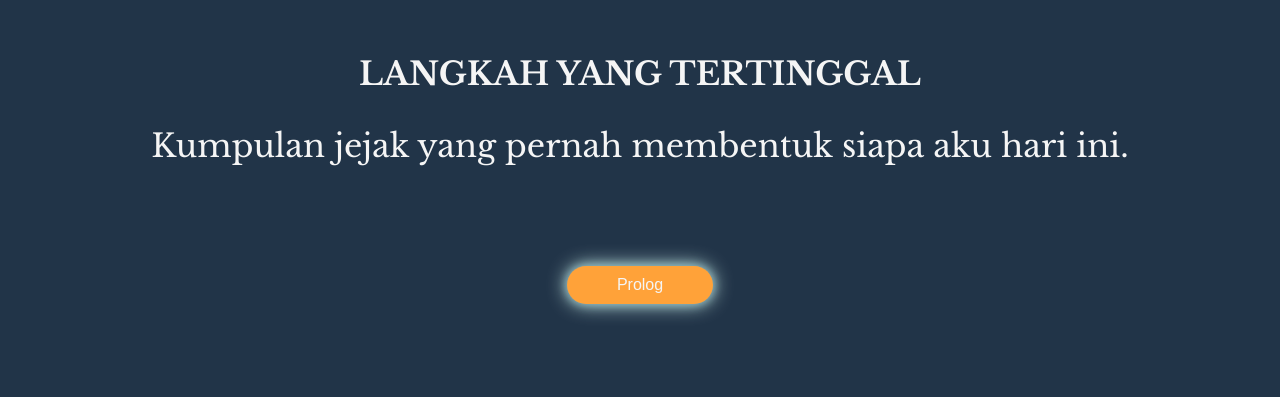
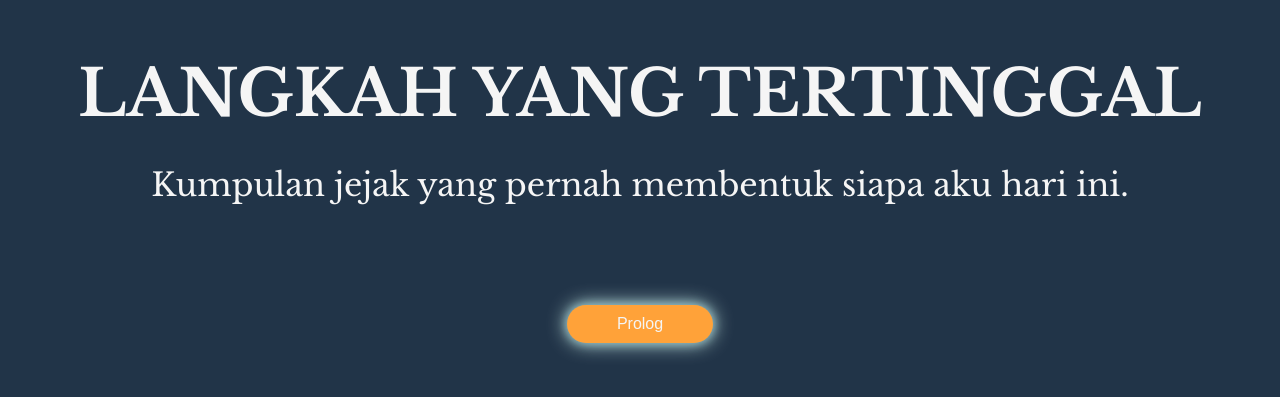
Before and after one commit to ehan40990-a11y/Langkah-Yang-Tertinggal, a plain HTML site: page index.html in a window 1280 px wide. Shown: the part 199-596 px from the top of the page. Drawn offline with nearby package versions, Linux system fonts and the light colour scheme.

Commit message:
Update style.css

```diff
--- a/style.css
+++ b/style.css
@@ -19,7 +19,18 @@ p {
 
 h1 {
     text-transform: uppercase;
-    size: 3rem;
+    margin: auto;
+    size: 36px;
+}
+@media (min-width: 768px) {
+    h1{
+        font-size: 48px;
+    }
+}
+@media (min-width: 1024px) {
+    h1{
+        font-size: 64px;
+    }
 }
 
 .poster {
```
